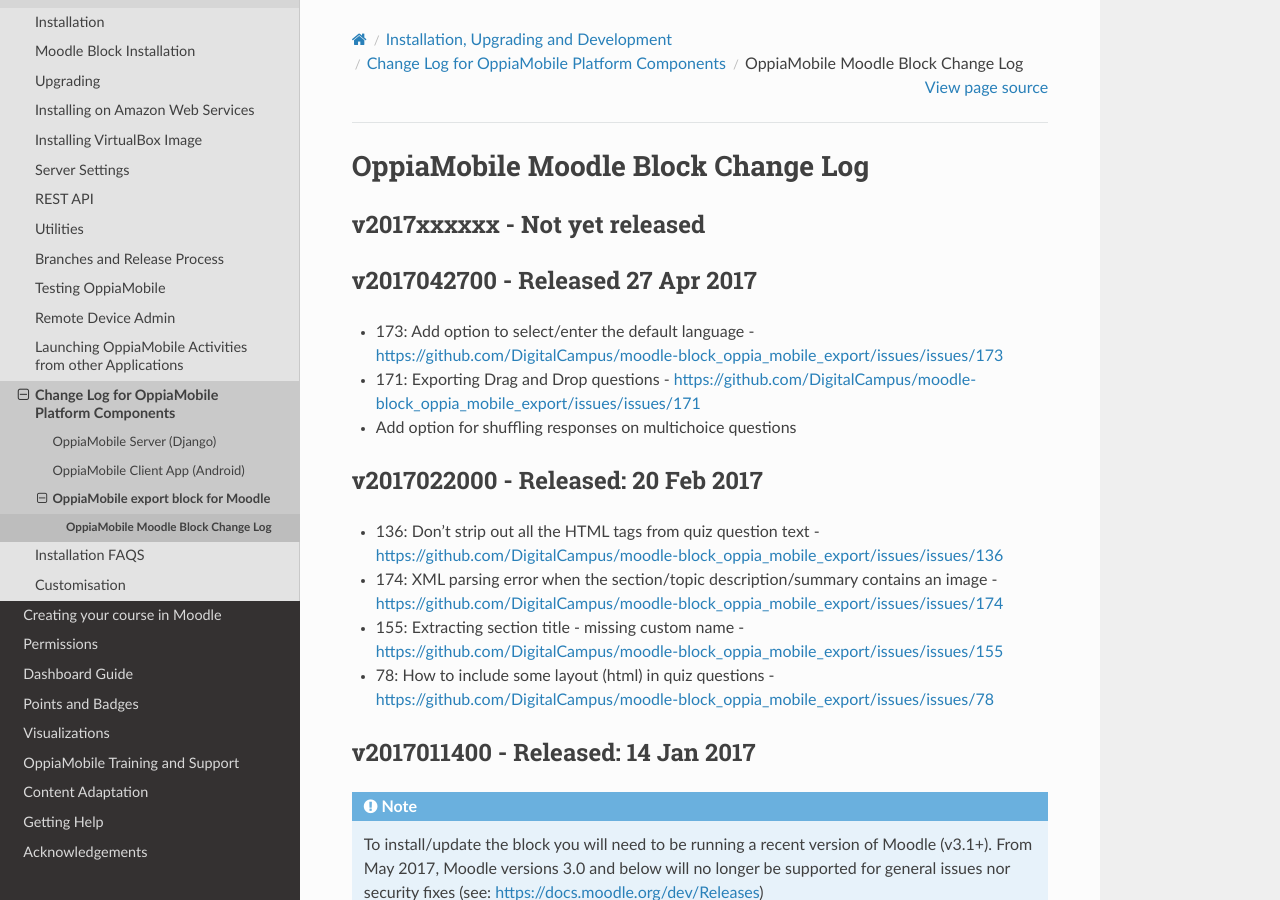
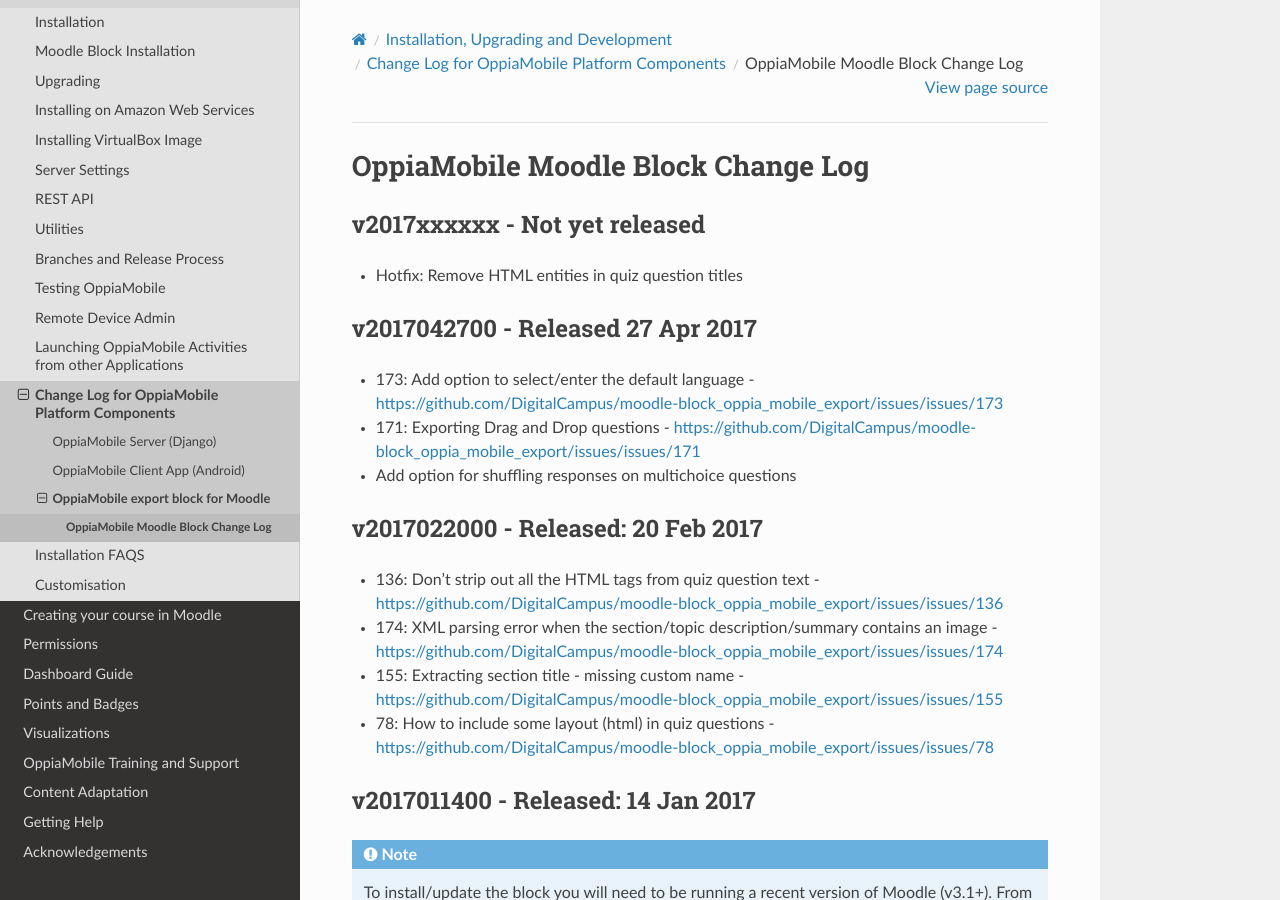
Before and after one commit to DigitalCampus/django-oppia, a Sphinx documentation site: the page built from docs/dev/changelog_moodleblock.rst, in a window 1280 px wide and 900 px high. Built offline with Sphinx 7.4.7 and the Read the Docs theme 2.0.0, drawn with Linux system fonts in a browser that asks for light colours; the version number is read from the project's files by our own code.

Commit message:
update docs

```diff
--- a/docs/dev/changelog_moodleblock.rst
+++ b/docs/dev/changelog_moodleblock.rst
@@ -6,6 +6,7 @@
 v2017xxxxxx - Not yet released
 -------------------------------------
 
+* Hotfix: Remove HTML entities in quiz question titles
 
 .. _blockv2017042700:
 
```
